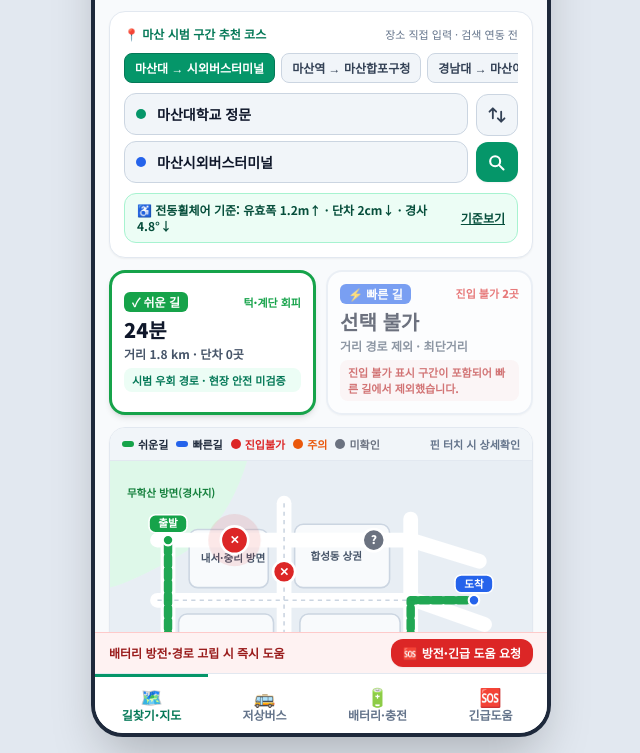
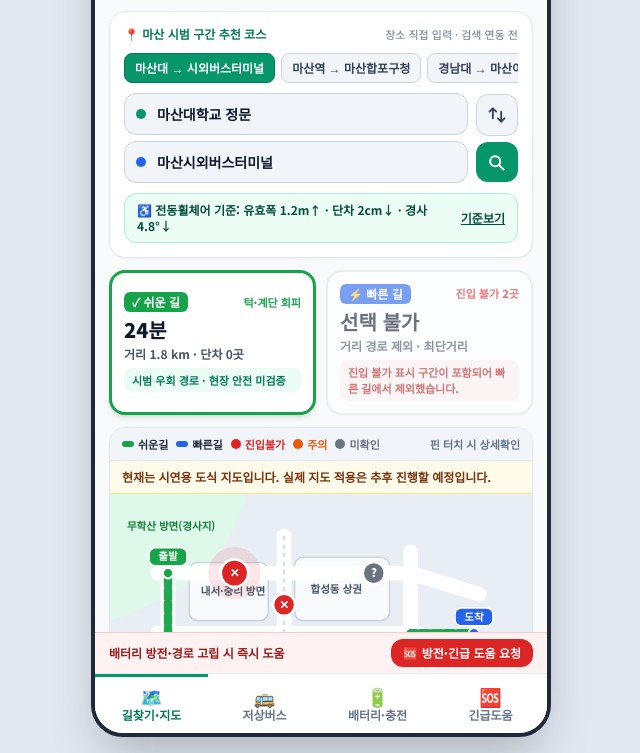
Before and after one commit to seoajeong98/-, a plain HTML site: page index.html in a window 1280 px wide. Shown: the part 179-932 px from the top of the page, without its empty margins (319-959 px from the left). Drawn offline with nearby package versions, Linux system fonts and the light colour scheme.

Commit message:
docs: clarify real map is deferred
Co-authored-by: copilot-swe-agent[bot] <198982749+Copilot@users.noreply.github.com>

```diff
--- a/index.html
+++ b/index.html
@@ -296,6 +296,10 @@
             </div>
             <span class="text-slate-500 font-bold">핀 터치 시 상세확인</span>
           </div>
+
+          <p class="px-3 py-2 bg-amber-50 border-b border-amber-200 text-xs font-bold text-amber-900" role="note">
+            현재는 시연용 도식 지도입니다. 실제 지도 적용은 추후 진행할 예정입니다.
+          </p>
 
           <!-- SVG 지도 영역 -->
           <div class="relative w-full aspect-[4/3] bg-[#EEF2F6] select-none" id="mapContainer">
```
Also changed, not shown: 3 other files.
